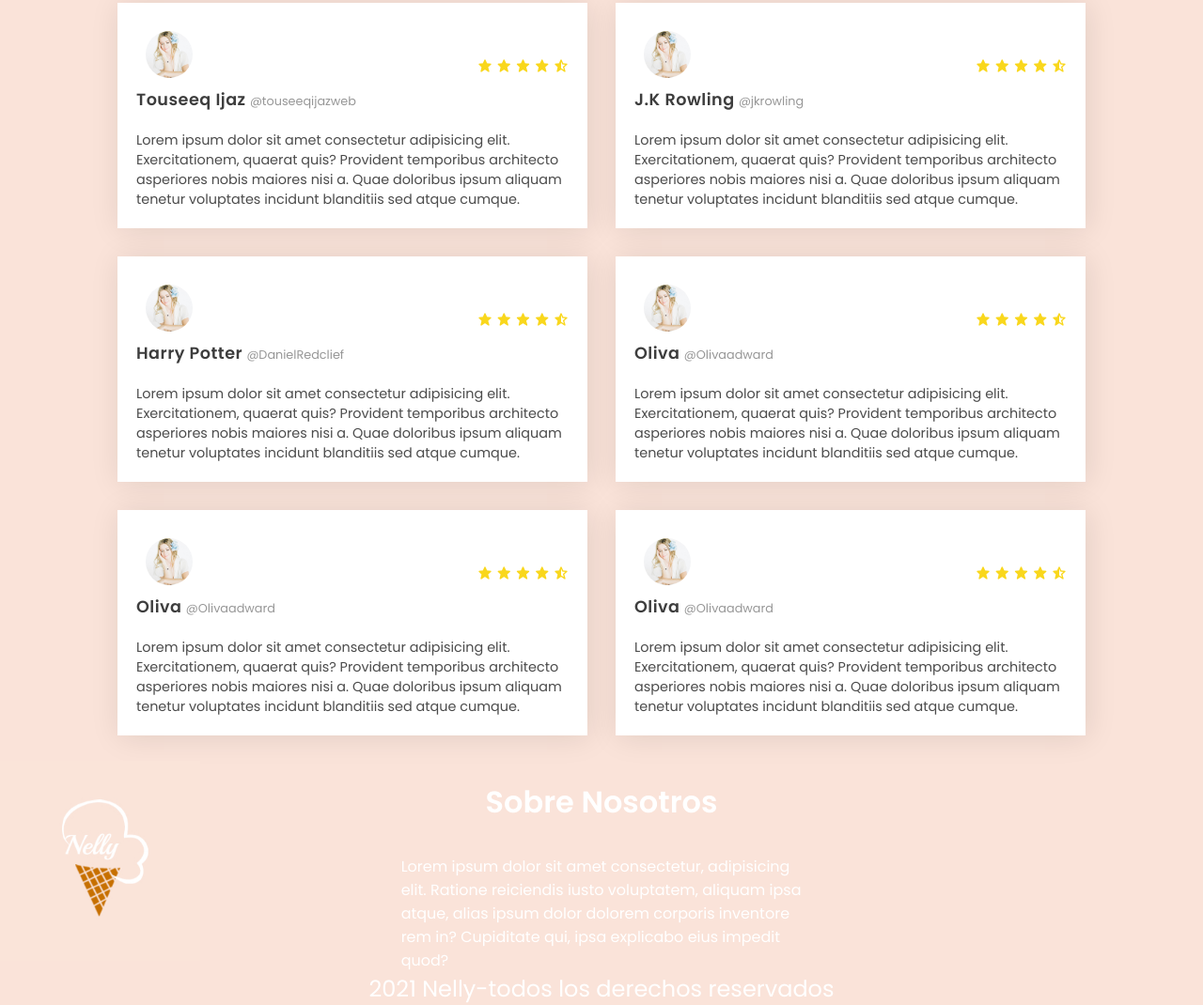
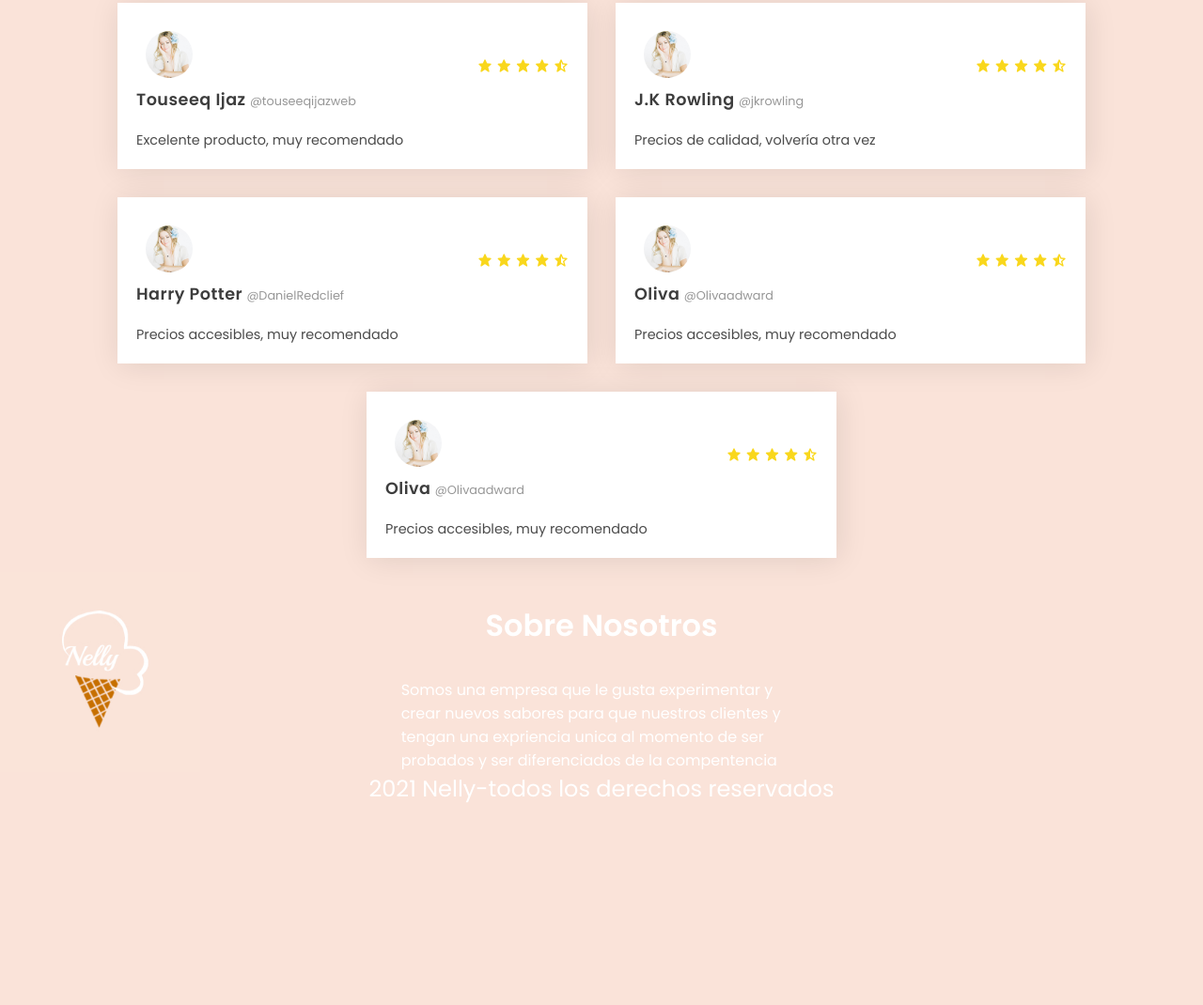
Before and after one commit to Apolinar01/nelly, a plain HTML site: page sobre-nosotros.html in a window 1280 px wide. Shown: the part 807-1877 px from the top of the page at 94% size. After the commit the page ends 1664 px from the top, so only its background shows below. Drawn offline with nearby package versions, Linux system fonts and the light colour scheme.

Commit message:
actualización-corrección

```diff
--- a/css/estilos.css
+++ b/css/estilos.css
@@ -318,6 +318,9 @@ img{
 .portfolio-section{
     padding-bottom: 3.125rem;
 }
+.section-title{
+    margin-top: 3rem;
+}
 .sec-padding{
     padding:5.5rem 0 ;
 }
@@ -531,6 +534,33 @@ h3{
 
         margin-bottom: 2rem;
     }
+    .nav-toggler{
+        display: block;
+        margin-right: -13.062rem;
+    }
+    .header .nav{
+        width: 100%;
+        padding: 0;
+        max-height: 0rem;
+        overflow: hidden;
+        visibility: hidden;
+        transition: all 0.5s ease;
+    }
+    .header .nav.open{
+        visibility: visible;
+    }
+    .header .nav ul{
+        padding: 0.75rem  0.938rem 0;
+        margin-top:0.75rem ;
+        border-top: 1px solid rgba(255, 255, 255, 0.2);
+    }
+    .header .nav ul li{
+        display: block;
+        margin: 0;
+    }
+    .header .logo{
+    margin-left: -8rem;
+}
 }
 
 @media(max-width:767px) {
@@ -595,37 +625,13 @@ h3{
         flex-direction: column;
 
     }
+    .contact-form, .contact-info{
+        width: 100%;
+    }
+
 
 }
-@media(max-width:991px){
-    .nav-toggler{
-        display: block;
-        margin-right: -13.062rem;
-    }
-    .header .nav{
-        width: 100%;
-        padding: 0;
-        max-height: 0rem;
-        overflow: hidden;
-        visibility: hidden;
-        transition: all 0.5s ease;
-    }
-    .header .nav.open{
-        visibility: visible;
-    }
-    .header .nav ul{
-        padding: 0.75rem  0.938rem 0;
-        margin-top:0.75rem ;
-        border-top: 1px solid rgba(255, 255, 255, 0.2);
-    }
-    .header .nav ul li{
-        display: block;
-        margin: 0;
-    }
-    .header .logo{
-    margin-left: -8rem;
-}
-}
+
 
 @media (max-width:575px) {
 
--- a/css/sobrenosotros.css
+++ b/css/sobrenosotros.css
@@ -152,7 +152,7 @@ a{
         width: 26rem;
     }
     .historia{
-        margin-top: 4rem;
+        margin-top: 7rem;
     }
 }
 @media(max-width:340px){
--- a/sobre-nosotros.html
+++ b/sobre-nosotros.html
@@ -48,7 +48,7 @@
         </div>
         <div class="historia">
           <p>
-            La Paletería Michoacana comenzó, en la década de los 30’s, gracias a
+            La Paletería Nelly comenzó, en la década de los 30’s, gracias a
             la familia Alcázar y Malfavón en un pequeño pueblo llamado Tocumbo,
             en el estado de Michoacán, México. En la década de los 50´s, los
             hermanos Alcázar inauguraron la primera paletería en la Ciudad de
@@ -85,10 +85,7 @@
           </div>
           <div class="client-comment">
             <p>
-              Lorem ipsum dolor sit amet consectetur adipisicing elit.
-              Exercitationem, quaerat quis? Provident temporibus architecto
-              asperiores nobis maiores nisi a. Quae doloribus ipsum aliquam
-              tenetur voluptates incidunt blanditiis sed atque cumque.
+              Excelente producto, muy recomendado
             </p>
           </div>
         </div>
@@ -113,10 +110,7 @@
           </div>
           <div class="client-comment">
             <p>
-              Lorem ipsum dolor sit amet consectetur adipisicing elit.
-              Exercitationem, quaerat quis? Provident temporibus architecto
-              asperiores nobis maiores nisi a. Quae doloribus ipsum aliquam
-              tenetur voluptates incidunt blanditiis sed atque cumque.
+              Precios de calidad, volvería otra vez
             </p>
           </div>
         </div>
@@ -141,10 +135,7 @@
           </div>
           <div class="client-comment">
             <p>
-              Lorem ipsum dolor sit amet consectetur adipisicing elit.
-              Exercitationem, quaerat quis? Provident temporibus architecto
-              asperiores nobis maiores nisi a. Quae doloribus ipsum aliquam
-              tenetur voluptates incidunt blanditiis sed atque cumque.
+              Precios accesibles, muy recomendado
             </p>
           </div>
         </div>
@@ -169,10 +160,7 @@
           </div>
           <div class="client-comment">
             <p>
-              Lorem ipsum dolor sit amet consectetur adipisicing elit.
-              Exercitationem, quaerat quis? Provident temporibus architecto
-              asperiores nobis maiores nisi a. Quae doloribus ipsum aliquam
-              tenetur voluptates incidunt blanditiis sed atque cumque.
+              Precios accesibles, muy recomendado
             </p>
           </div>
         </div>
@@ -198,39 +186,7 @@
           </div>
           <div class="client-comment">
             <p>
-              Lorem ipsum dolor sit amet consectetur adipisicing elit.
-              Exercitationem, quaerat quis? Provident temporibus architecto
-              asperiores nobis maiores nisi a. Quae doloribus ipsum aliquam
-              tenetur voluptates incidunt blanditiis sed atque cumque.
-            </p>
-          </div>
-        </div>
-
-        <div class="testimonial-box">
-          <div class="box-top">
-            <div class="profile">
-              <div class="profile-img">
-                <img src="img/people.jpg" alt="" />
-              </div>
-              <div class="name-user">
-                <strong>Oliva</strong>
-                <span>@Olivaadward</span>
-              </div>
-            </div>
-            <div class="reviews">
-              <i class="bx bxs-star"></i>
-              <i class="bx bxs-star"></i>
-              <i class="bx bxs-star"></i>
-              <i class="bx bxs-star"></i>
-              <i class="bx bxs-star-half"></i>
-            </div>
-          </div>
-          <div class="client-comment">
-            <p>
-              Lorem ipsum dolor sit amet consectetur adipisicing elit.
-              Exercitationem, quaerat quis? Provident temporibus architecto
-              asperiores nobis maiores nisi a. Quae doloribus ipsum aliquam
-              tenetur voluptates incidunt blanditiis sed atque cumque.
+              Precios accesibles, muy recomendado
             </p>
           </div>
         </div>
@@ -244,10 +200,8 @@
         <div class="sobre-nosotros">
           <h3>Sobre Nosotros</h3>
           <div class="sobre-nosotros-parrafo">
-            Lorem ipsum dolor sit amet consectetur, adipisicing elit. Ratione
-            reiciendis iusto voluptatem, aliquam ipsa atque, alias ipsum dolor
-            dolorem corporis inventore rem in? Cupiditate qui, ipsa explicabo
-            eius impedit quod?
+            Somos una empresa que le gusta experimentar y crear nuevos sabores para que nuestros clientes y tengan una expriencia unica al momento de ser
+            probados y ser diferenciados de la compentencia
           </div>
         </div>
       </div>
```
Also changed, not shown: index.html (+1 -2 lines).
